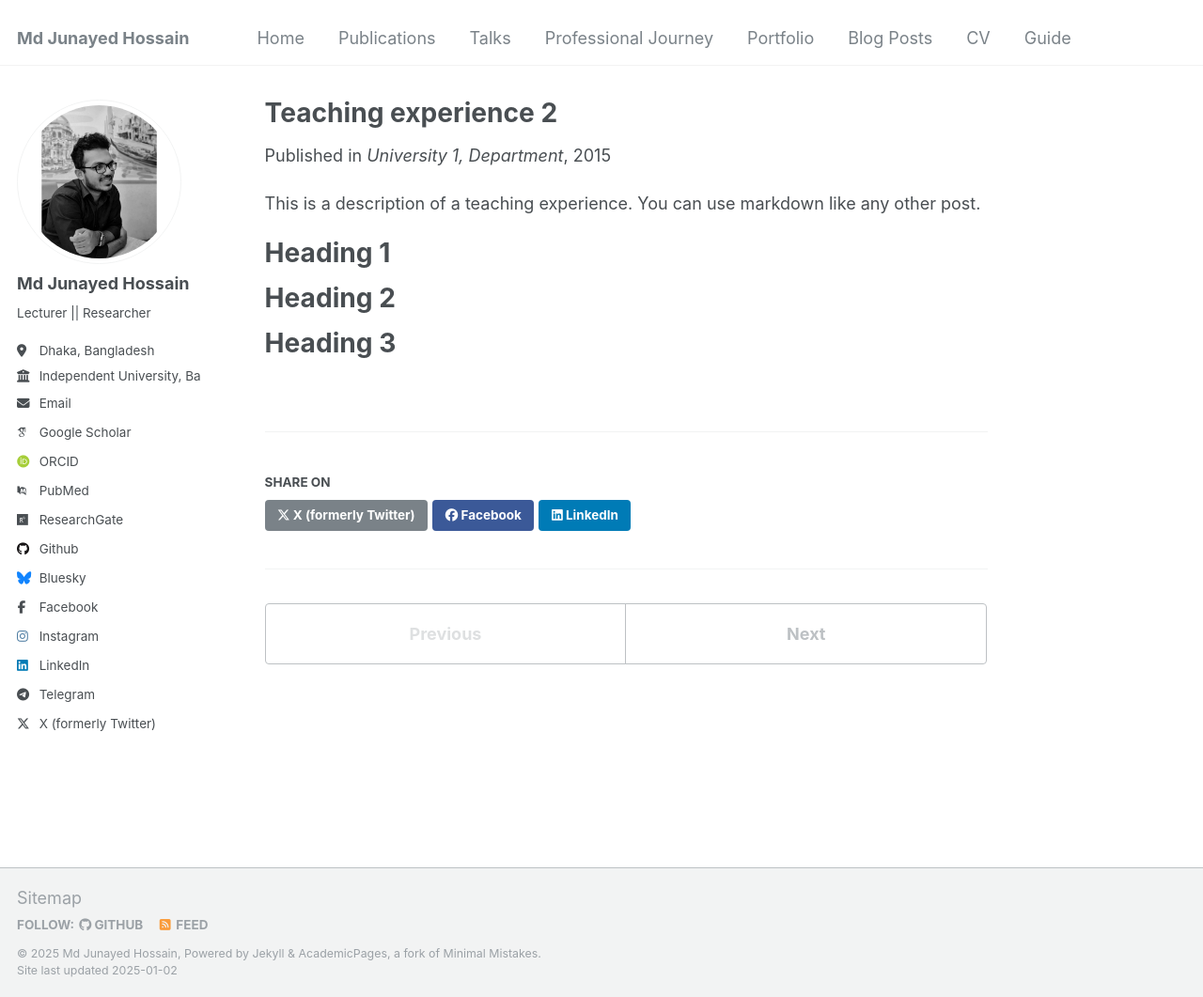
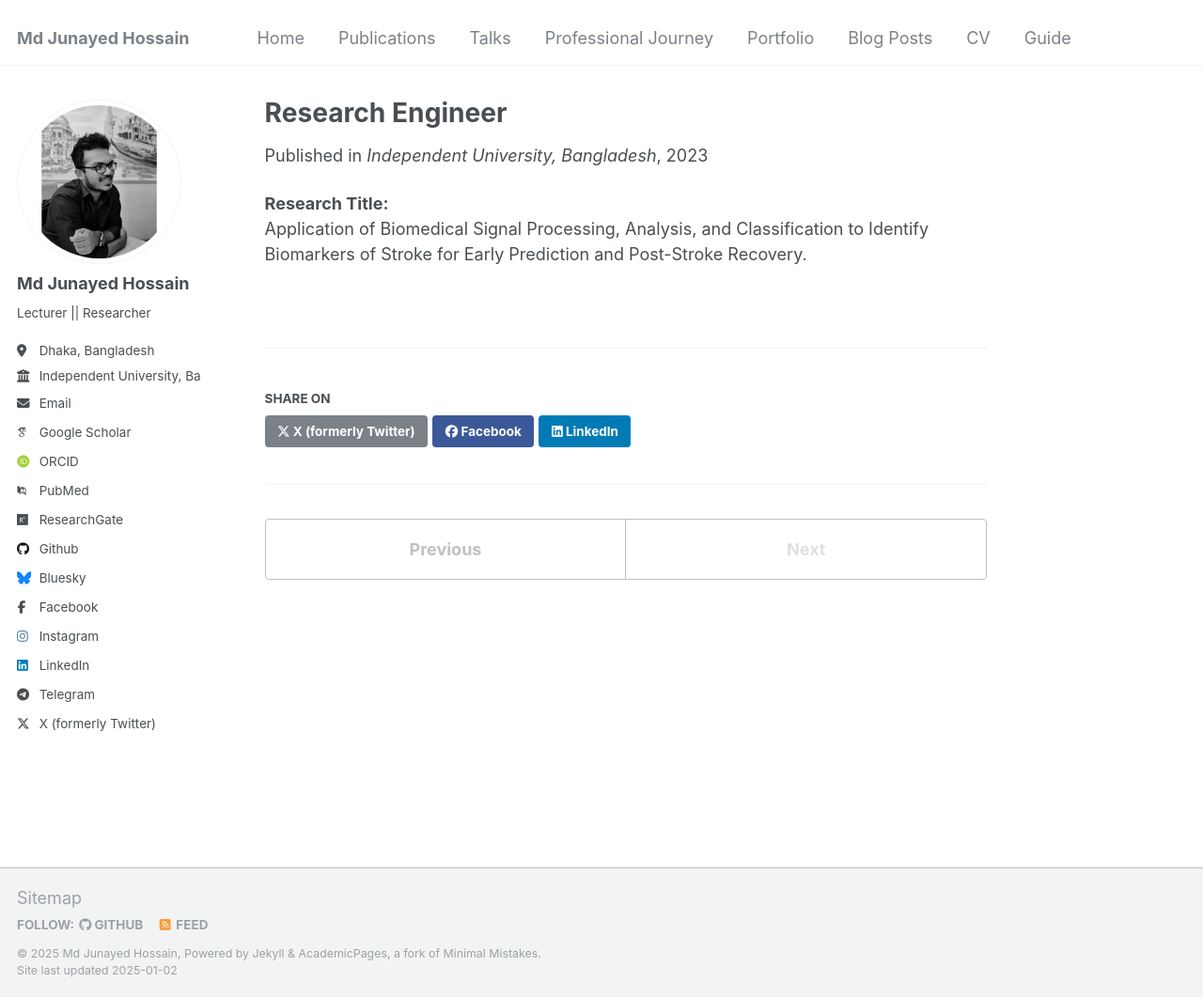
Before and after one commit to i-am-junayed/i-am-junayed.github.io, a Jekyll site: the page built from _experience/2015-spring-teaching-2.md, in a window 1280 px wide and 1061 px high. Shown: the whole window at 94% size. Built offline with Jekyll 4.4.1, drawn with Linux system fonts in a browser that asks for light colours; some web fonts are replaced.

Commit message:
Update 2015-spring-teaching-2.md

```diff
--- a/_experience/2015-spring-teaching-2.md
+++ b/_experience/2015-spring-teaching-2.md
@@ -1,20 +1,12 @@
 ---
-title: "Teaching experience 2"
+title: "Research Engineer"
 collection: teaching
 type: "Workshop"
 permalink: /teaching/2015-spring-teaching-1
-venue: "University 1, Department"
-date: 2015-01-01
-location: "City, Country"
+venue: "Independent University, Bangladesh"
+date: "July 2023"
+location: "Dhaka, Bangladesh"
 ---
 
-This is a description of a teaching experience. You can use markdown like any other post.
-
-Heading 1
-======
-
-Heading 2
-======
-
-Heading 3
-======
+**Research Title:**
+Application of Biomedical Signal Processing, Analysis, and Classification to Identify Biomarkers of Stroke for Early Prediction and Post-Stroke Recovery.
```
